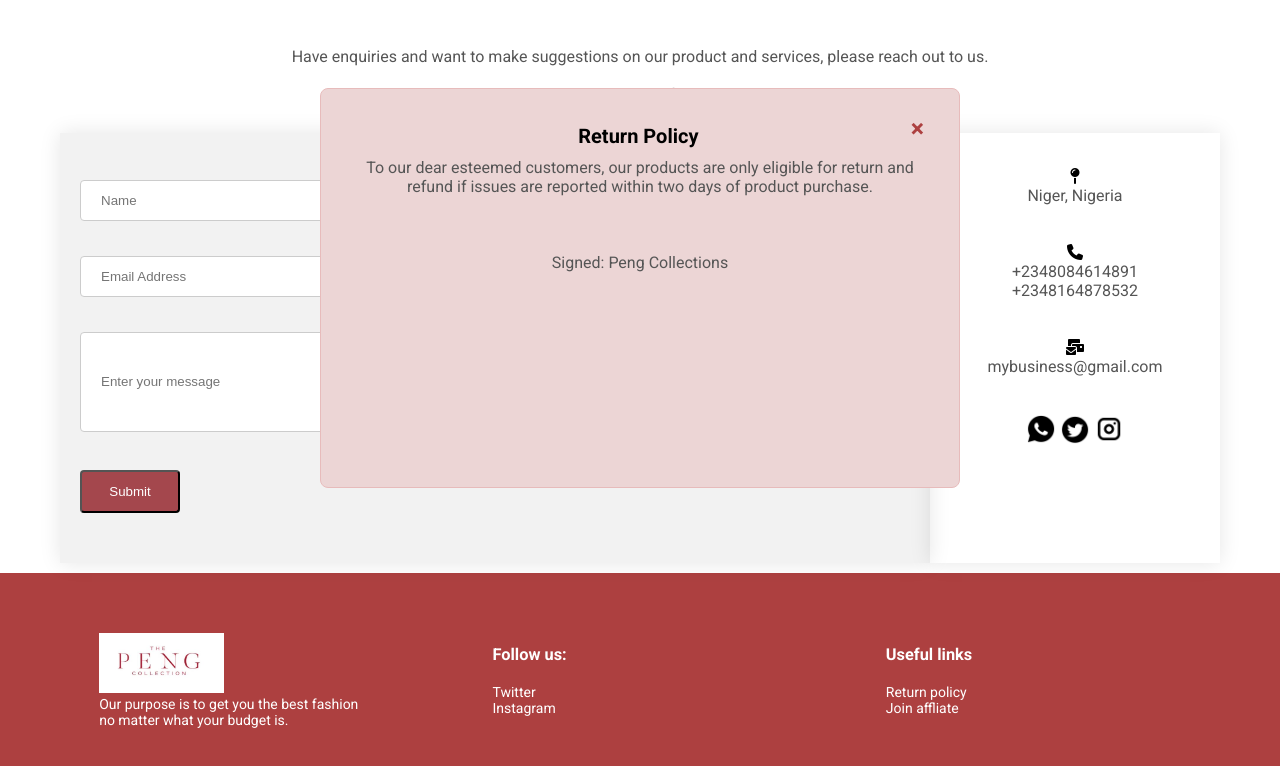
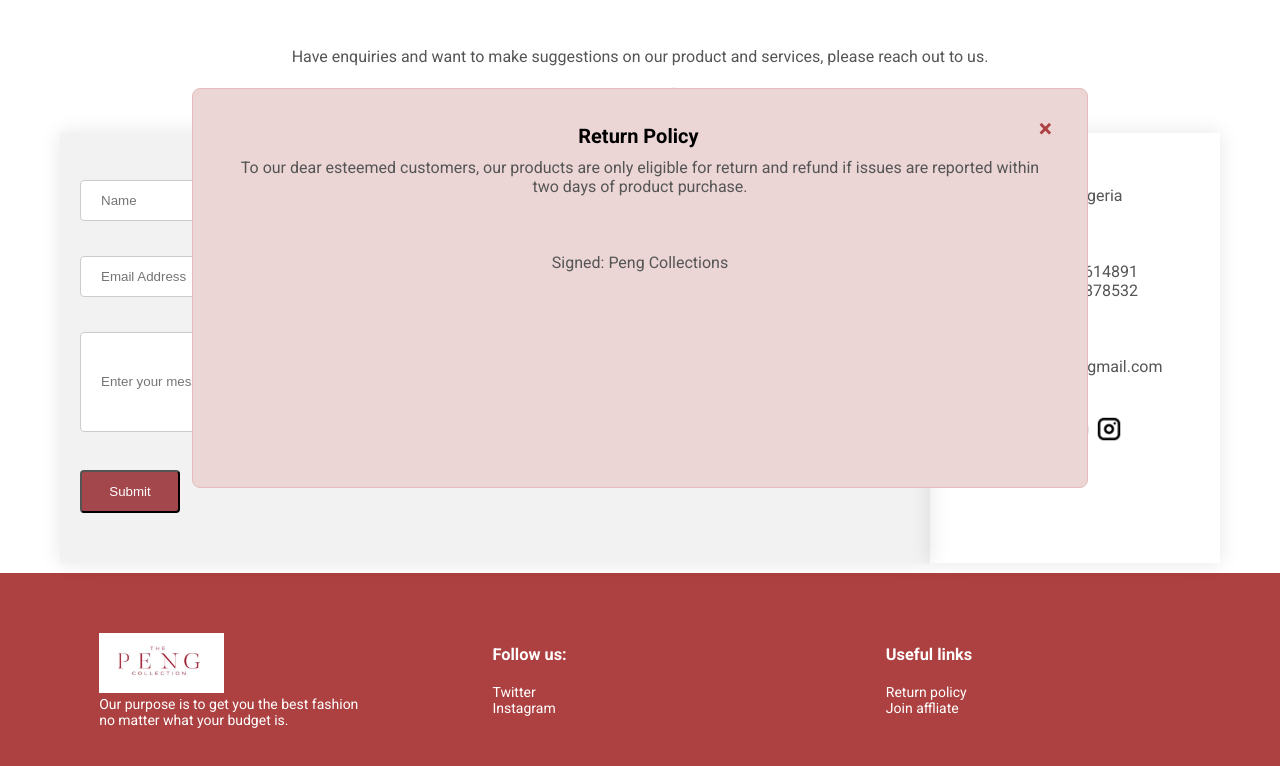
Before and after one commit to Khamaldeeen/PengStore, a plain HTML site: page index.html in a window 1280 px wide. Both pictures are taken after a click on the item "Return policy". Shown: the part 3142-3908 px from the top of the page. Drawn offline with Linux system fonts and the light colour scheme.

Commit message:
Adjust modal size

```diff
--- a/style.css
+++ b/style.css
@@ -240,9 +240,9 @@
     z-index: 1;
     transition: transform 0.7s;
     position: fixed;
-    left: 25%;
+    left: 15%;
     top: 15%;
-    width: 50%; /* Full width */
+    width: 70%; /* Full width */
     height: 50%; /* Full height */
     overflow: auto;
     background-color: rgb(236, 213, 213);
```
